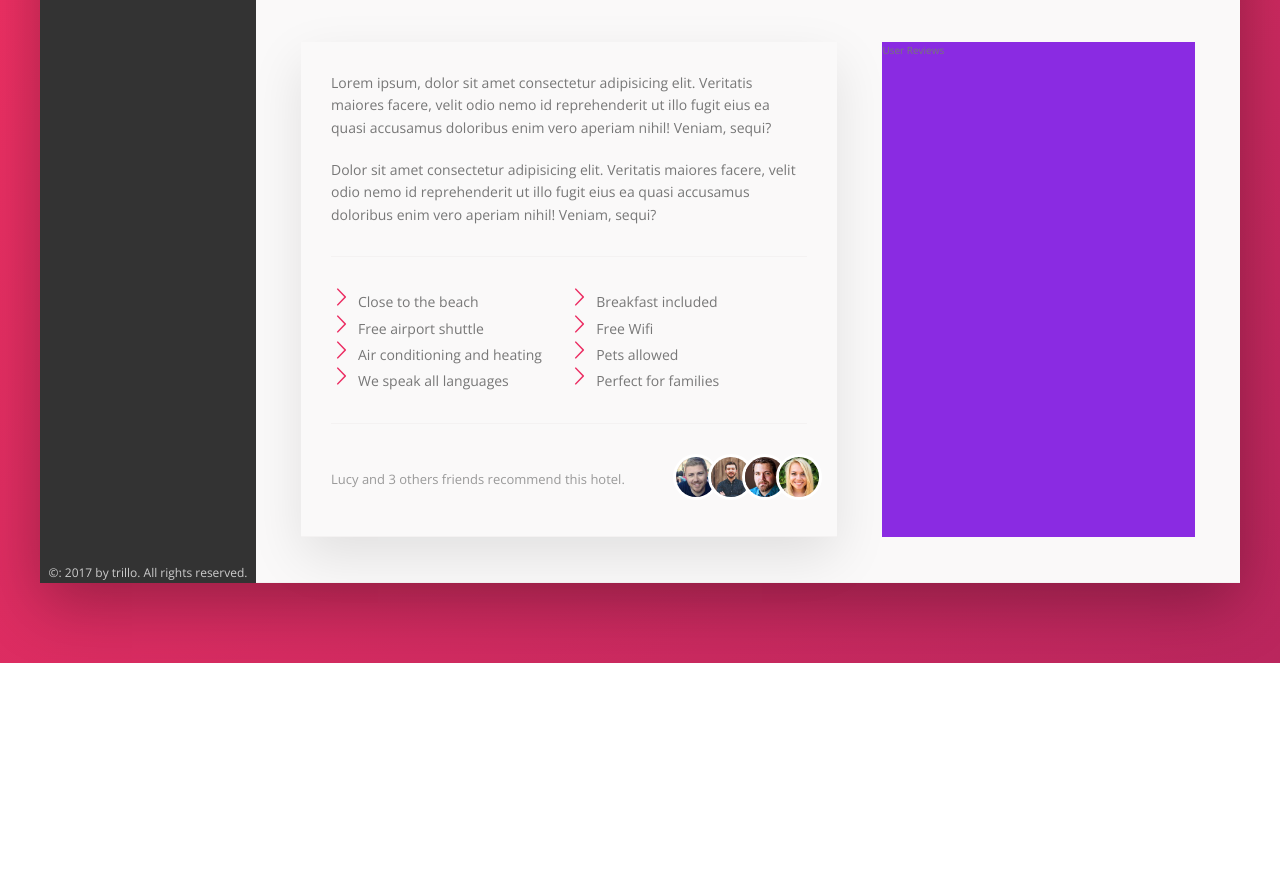
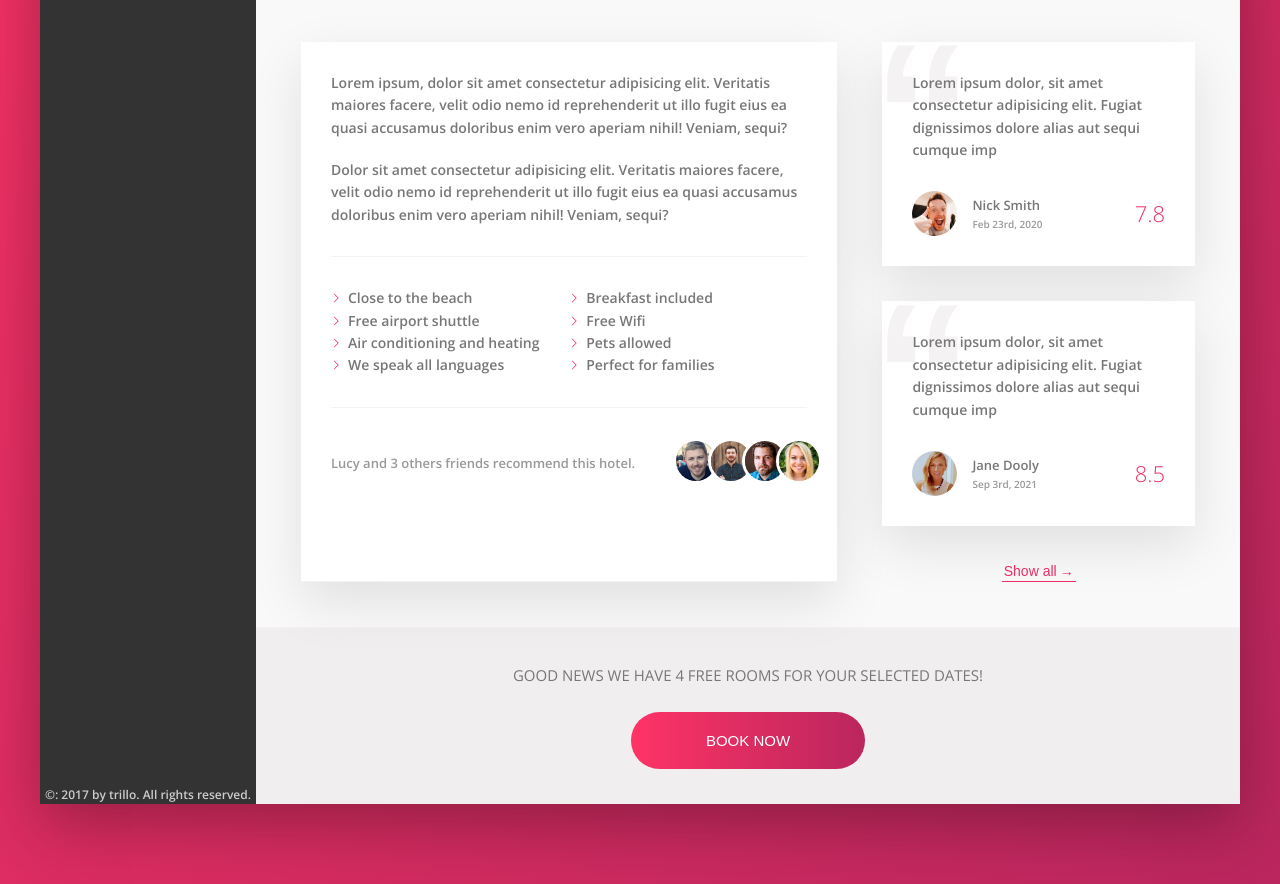
Before and after one commit to balcoder/flexbox-tutorial, a website built with webpack: page src/template.html in a window 1280 px wide. Shown: the part 625-1509 px from the top of the page. Before the commit the page ends 1288 px from the top, so only its background shows below. Built offline with nearby package versions, Linux system fonts and the light colour scheme.

Commit message:
desktop version working

```diff
--- a/src/styles/_base.scss
+++ b/src/styles/_base.scss
@@ -37,7 +37,7 @@ html {
 
 body {
   font-family: "Open Sans", sans-serif;
-  font-weight: 400;
+  font-weight: 600;
   line-height: 1.6;
   color: var(--color-grey-dark-2);
   background-image: linear-gradient(
--- a/src/styles/_components.scss
+++ b/src/styles/_components.scss
@@ -281,8 +281,17 @@
   cursor: pointer;
   transition: 0.2s;
 
+  & span {
+    margin-left: 3px;
+  }
+
   &:hover {
     color: var(--color-grey-dark-1);
+
+    span {
+      margin-left: 8px;
+      transition: margin-left 0.2s;
+    }
   }
 
   &:focus {
@@ -335,8 +344,8 @@
   &__item::before {
     content: "";
     display: inline-block;
-    height: 2rem;
-    width: 2rem;
+    height: 1rem;
+    width: 1rem;
     margin-right: 0.7rem;
 
     // older browsers
@@ -378,3 +387,132 @@
     }
   }
 }
+
+/////////////////////////////////////
+/// Reviews
+.review {
+  background-color: #fff;
+  padding: 3rem;
+  box-shadow: var(--shadow-light);
+  margin-bottom: 3.5rem;
+  position: relative;
+  &__text {
+    z-index: 10;
+    position: relative;
+  }
+
+  &__user {
+    display: flex;
+    align-items: center;
+    margin-top: 3rem;
+  }
+  &__photo {
+    height: 4.5rem;
+    width: 4.5rem;
+    border-radius: 50%;
+    margin-right: 1.5rem;
+  }
+
+  &__user-box {
+    margin-right: auto;
+  }
+  &__user-name {
+    font-size: 1.3rem;
+    font-weight: 600;
+  }
+  &__user-date {
+    font-size: 1rem;
+    color: var(--color-grey-dark-3);
+  }
+  &__rating {
+    font-size: 2.2rem;
+    font-weight: 300;
+    color: var(--color-primary);
+  }
+
+  &::before {
+    content: "\201C";
+    position: absolute;
+    top: -2.75rem;
+    left: -1rem;
+    font-size: 20rem;
+    color: var(--color-grey-light-2);
+    font-family: sans-serif;
+    line-height: 1;
+    z-index: 2;
+    overflow: hidden;
+  }
+}
+
+/////////////////////////////////////
+/// Call to action
+
+.cta {
+  padding: 3.5rem;
+  text-align: center;
+  background-color: var(--color-grey-light-3);
+
+  &__book-now {
+    font-size: 1.5rem;
+    font-weight: 400;
+    text-transform: uppercase;
+    margin-bottom: 2.5rem;
+  }
+}
+
+/////////////////////////////////////
+/// Call to action button
+
+.btn {
+  font-size: 1.5rem;
+  font-weight: 400;
+  text-transform: uppercase;
+  border-radius: 100px;
+  border: none;
+  background-image: linear-gradient(
+    to right,
+    var(--color-primary-light),
+    var(--color-primary-dark)
+  );
+  color: #fff;
+  position: relative;
+  overflow: hidden;
+  cursor: pointer;
+
+  &__visible {
+    display: inline-block; //so we can use padding
+    padding: 2rem 7.5rem;
+    transition: all 0.2s;
+  }
+
+  &__invisible {
+    display: inline-block;
+    position: absolute;
+    left: 0;
+    top: -100%;
+    padding: 2rem 0rem;
+    height: 100%;
+    width: 100%;
+    transition: all 0.2s;
+  }
+
+  &:hover {
+    background-image: linear-gradient(
+      to right,
+      var(--color-primary-dark),
+      var(--color-primary-light)
+    );
+  }
+
+  &:hover &__visible {
+    transform: translateY(100%);
+  }
+  &:hover &__invisible {
+    top: 0;
+  }
+
+  &:focus {
+    outline: none;
+    animation: pulsate 1s infinite;
+  }
+}
--- a/src/styles/_layout.scss
+++ b/src/styles/_layout.scss
@@ -38,22 +38,26 @@
 }
 
 .detail {
+  font-size: 1.4rem;
+  padding: 4.5rem;
+  background-color: var(--color-grey-light-1);
+  border-bottom: var(--line);
+
   display: flex;
-  padding: 4.5rem;
-  border-bottom: var(--line);
 }
 
 .description {
-  font-size: 1.4rem;
   box-shadow: var(--shadow-light);
   padding: 3rem;
   flex: 0 0 60%;
   margin-right: 4.5rem;
-  background-color: var(--color-grey-light-1);
+  background-color: #fff;
   border-bottom: var(--line);
 }
 
 .user-reviews {
-  background-color: blueviolet;
   flex: 1;
+  display: flex;
+  flex-direction: column;
+  align-items: center;
 }
--- a/src/template.html
+++ b/src/template.html
@@ -193,7 +193,54 @@
                 </div>
               </div>
             </div>
-            <div class="user-reviews">User Reviews</div>
+            <div class="user-reviews">
+              <figure class="review">
+                <blockquote class="review__text">
+                  Lorem ipsum dolor, sit amet consectetur adipisicing elit.
+                  Fugiat dignissimos dolore alias aut sequi cumque imp
+                </blockquote>
+                <figcaption class="review__user">
+                  <img
+                    src="assets/images/user-1.jpg"
+                    alt="User 1"
+                    class="review__photo"
+                  />
+                  <div class="review__user-box">
+                    <p class="review__user-name">Nick Smith</p>
+                    <p class="review__user-date">Feb 23rd, 2020</p>
+                  </div>
+                  <div class="review__rating">7.8</div>
+                </figcaption>
+              </figure>
+              <figure class="review">
+                <blockquote class="review__text">
+                  Lorem ipsum dolor, sit amet consectetur adipisicing elit.
+                  Fugiat dignissimos dolore alias aut sequi cumque imp
+                </blockquote>
+                <figcaption class="review__user">
+                  <img
+                    src="assets/images/user-2.jpg"
+                    alt="User 1"
+                    class="review__photo"
+                  />
+                  <div class="review__user-box">
+                    <p class="review__user-name">Jane Dooly</p>
+                    <p class="review__user-date">Sep 3rd, 2021</p>
+                  </div>
+                  <div class="review__rating">8.5</div>
+                </figcaption>
+              </figure>
+              <button class="btn-inline">Show all<span>&rarr;</span></button>
+            </div>
+          </div>
+          <div class="cta">
+            <h2 class="cta__book-now">
+              Good news we have 4 free rooms for your selected dates!
+            </h2>
+            <button class="btn">
+              <span class="btn__visible">Book now</span>
+              <span class="btn__invisible">Only 4 rooms left</span>
+            </button>
           </div>
         </main>
       </div>
```
